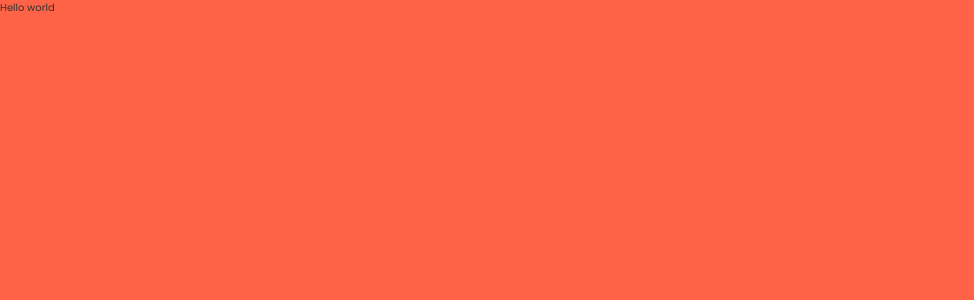
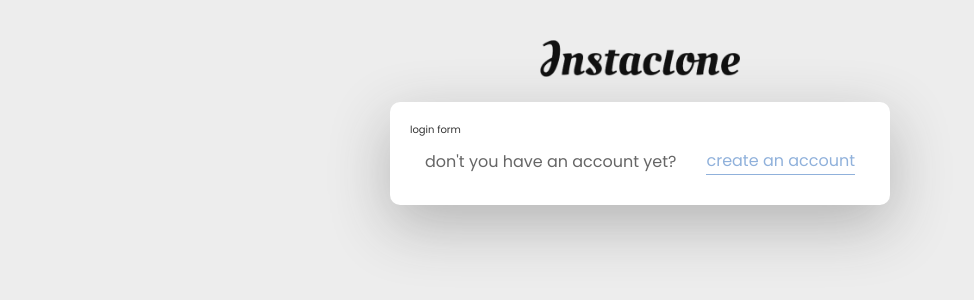
Before and after one commit to Ceci007/instaclone-client, a React (Create React App) app: page / in a window 1280 px wide. Shown: the top 300 px of the page, without its empty margins (0-974 px from the left). Built offline with nearby package versions, Linux system fonts and the light colour scheme.

Commit message:
Starting client side auth

```diff
--- a/package.json
+++ b/package.json
@@ -11,6 +11,7 @@
     "node-sass": "^7.0.1",
     "react": "^18.0.0",
     "react-dom": "^18.0.0",
+    "react-lazy-load-image-component": "^1.5.3",
     "react-scripts": "5.0.0",
     "web-vitals": "^2.1.4"
   },
--- a/src/App.js
+++ b/src/App.js
@@ -1,14 +1,17 @@
+import React, { useState } from 'react';
 import client from "./config/apollo";
 import { ApolloProvider } from "@apollo/client";
+
+import Auth from "./pages/Auth/index";
 
 import './App.scss';
 
 function App() {
+  const [auth, setAuth] = useState(undefined);
+
   return (
     <ApolloProvider client={client}>
-        <div>
-          Hello world
-        </div>
+        { !auth ? <Auth /> : <div>Estas loggeado</div>}
     </ApolloProvider>
   );
 }
--- /dev/null
+++ b/src/components/LazyImage/LazyImage.js
@@ -0,0 +1,12 @@
+import React from 'react';
+import { LazyLoadImage } from 'react-lazy-load-image-component';
+
+export default function LazyImage({ alt, height, width, src }) {
+    return (
+        <LazyLoadImage
+            alt={alt}
+            height={height}
+            src={src}
+            width={width} />
+    )
+}
--- a/src/index.scss
+++ b/src/index.scss
@@ -1,5 +1 @@
 @import "./scss/main.scss";
-
-body {
-  background-color: $tomato;
-}
--- /dev/null
+++ b/src/pages/Auth/Auth.js
@@ -0,0 +1,31 @@
+import React, { useState } from 'react';
+import LazyImage from '../../components/LazyImage/LazyImage';
+import logo from "../../assets/png/instaclone.png";
+
+export default function Auth() {
+    const [showLogin, setShowLogin] = useState(true);
+
+    return (
+        <div className="container">
+            <div className="logo-box">
+                <LazyImage src={logo} alt="logo" width="100%" height="auto" />
+            </div>
+            <div className='form-container'>
+                <form className="form">
+                    { showLogin ? <div>login form</div> : <div>register form</div>}
+                    { showLogin ? (
+                        <div className="space-between">
+                            <p>don't you have an account yet?</p>
+                            <span onClick={() => setShowLogin(!showLogin)}>create an account</span>
+                        </div>
+                    ) : (
+                        <div className="space-between">
+                            <p>Login with your account</p>
+                            <span onClick={() => setShowLogin(!showLogin)}>login</span>
+                        </div>
+                    ) }
+                </form>
+            </div>
+        </div>
+    )
+}
--- /dev/null
+++ b/src/pages/Auth/index.js
@@ -0,0 +1 @@
+export { default } from "./Auth";
--- a/src/scss/abstract/_variables.scss
+++ b/src/scss/abstract/_variables.scss
@@ -7,6 +7,13 @@ $bp-smallest: 31.25em;                 // 500px
 
 // background colors
 $tomato: tomato;
+$bg-light: #ededed;
 
 // font colors
 $dark-grey: #333;
+$medium-grey: #666;
+$font-primary: #90b1db;
+
+// shadows
+$shadow-dark: 0 2rem 6rem rgba(#333,.3);
+$shadow-light: 0 2rem 5rem rgba(#333,.15);
--- a/src/scss/base/_base.scss
+++ b/src/scss/base/_base.scss
@@ -22,4 +22,27 @@ body {
     font-weight: 400;
     line-height: 1.6;
     color: $dark-grey;
+    background-color: $bg-light;
 }
+
+.container {
+    max-width: 80%;
+    width: 80%;
+    padding: 4rem 2rem;
+    display: flex;
+    flex-direction: column;
+    align-items: center;
+    justify-content: center;
+    margin: 0 auto;
+
+    @media only screen and (max-width: $bp-medium) {
+        max-width: 90%;
+        width: 90%;
+        padding: 3rem 1.5rem;
+    }
+
+    @media only screen and (max-width: $bp-smallest) {
+        max-width: 100%;
+        width: 100%;
+    }
+}
--- a/src/scss/main.scss
+++ b/src/scss/main.scss
@@ -1,3 +1,5 @@
 @import "./abstract/variables";
 
 @import "./base/base";
+
+@import "./pages/auth";
--- /dev/null
+++ b/src/scss/pages/_auth.scss
@@ -0,0 +1,57 @@
+.logo-box {
+    width: 20rem;
+    height: auto;
+}
+
+.logo-box img {
+    width: 100%;
+    height: 100%;
+    object-fit: contain;
+}
+
+.form-container {
+    display: flex;
+    flex-direction: column;
+    align-items: center;
+    justify-content: center;
+    padding: 2rem;
+    width: 50rem;
+    box-shadow: $shadow-dark;
+    border-radius: 1rem;
+    margin: 2rem;
+    background-color: white;
+
+    @media only screen and (max-width: $bp-smallest) {
+        width: 100%;
+        margin: 1rem;
+        margin-top: 2rem;
+    }
+
+    .form {
+        width: 100%;
+    }
+
+    & .form p {
+        font-size: 1.6rem;
+        font-weight: 400;
+        margin: 1rem auto;
+        color: $medium-grey;
+    }
+
+    & .form span {
+        color: $font-primary;
+        border-bottom: 1.5px solid $font-primary;
+        margin: 1rem auto;
+        font-size: 1.6rem;
+        font-weight: 400;
+        cursor: pointer;
+    }
+}
+
+.space-between {
+    width: 100%;
+    display: flex;
+    flex-direction: row;
+    align-items: center;
+    justify-content: space-between;
+}
```
Also changed, not shown: src/assets/png/instaclone.png (added), 1 other file (tests, documents, lock files or other folders).
